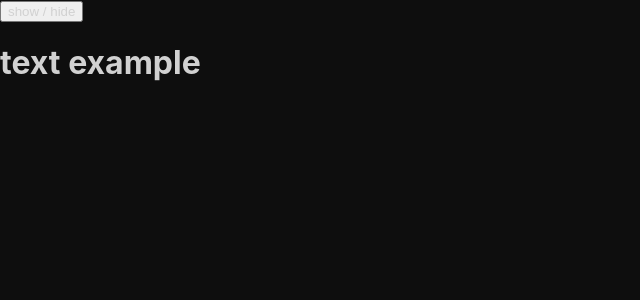
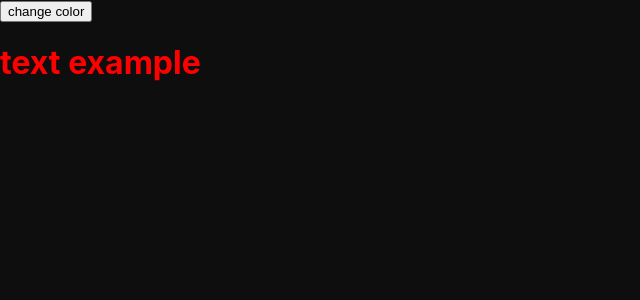
Before and after one commit to MianajiAli/react-1, a React (Create React App) app: page / in a window 1280 px wide. Shown: the top 300 px of the page, without its empty margins (0-640 px from the left). Built offline with nearby package versions, Linux system fonts and the light colour scheme.

Commit message:
1:30:07 useStateHook Togglebutton text color

```diff
--- a/src/App.css
+++ b/src/App.css
@@ -1,9 +1,7 @@
 body{
   background-color: #0e0e0e;
 }
-*{
-  color:#d1d1d1;
-}
+
 .success{
   background-color: #50ec02;
 }
--- a/src/useStateHook.js
+++ b/src/useStateHook.js
@@ -1,13 +1,10 @@
 import { useState } from "react";
 export const UseStateHook = () => {
-  let [showText, setShowText] = useState(true);
-  const Togglebutton = () =>{
-    setShowText(!showText)
-  };
+  const[textcolor,setTextColor] = useState("red")
   return (
     <div>
-      <button onClick={Togglebutton}>show / hide</button>
-      {showText &&<h1 >text example</h1>}
+      <button onClick={()=>{setTextColor(textcolor==="red" ?"green" :"red")}}>change color</button>
+      <h1 style={{color:textcolor}}>text example</h1>
     </div>
   );
 };
```
